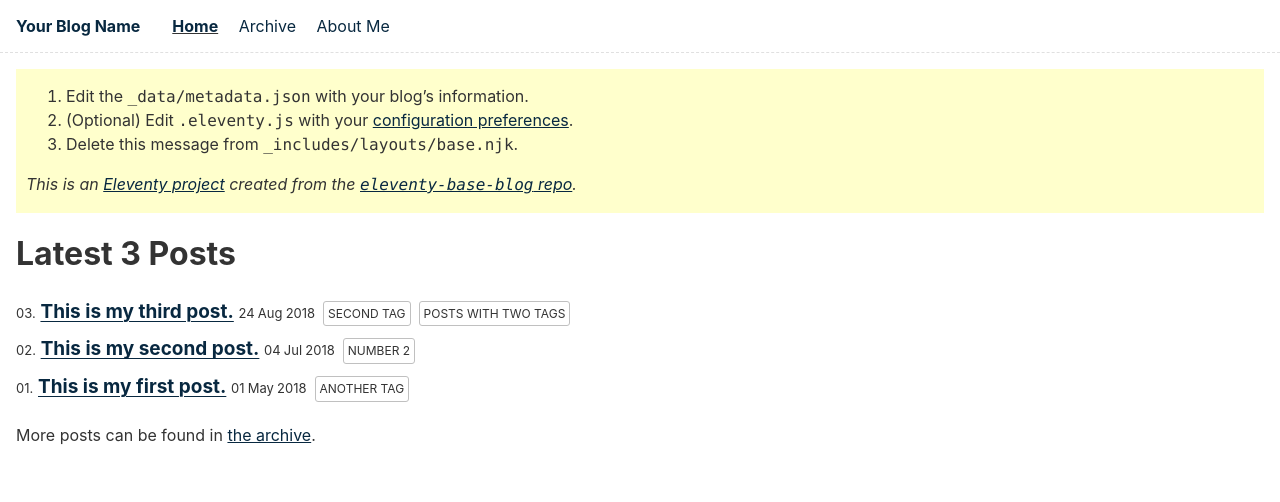
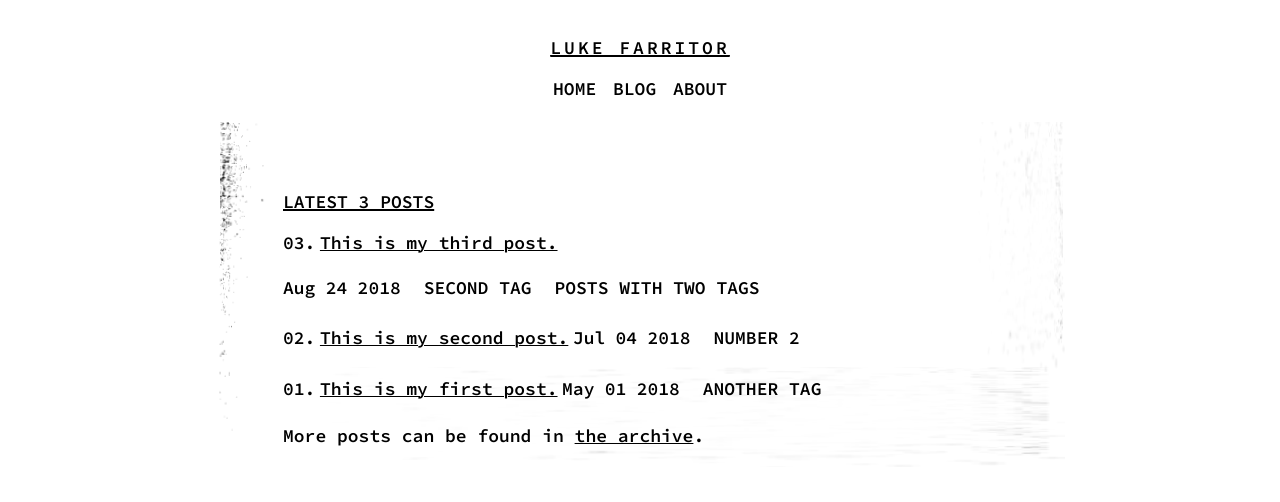
Before and after one commit to lukeboi/11ty-blog, an Eleventy site: page index.njk in a window 1280 px wide. Built offline with nearby package versions, Linux system fonts and the light colour scheme; Eleventy itself is replaced by a stand-in of ours; files that its build step writes are made by us from their sources.

Commit message:
created a blog

```diff
--- a/_data/metadata.json
+++ b/_data/metadata.json
@@ -1,5 +1,5 @@
 {
-  "title": "Your Blog Name",
+  "title": "Luke Farritor",
   "url": "https://example.com/",
   "language": "en",
   "description": "I am writing about my experiences as a naval navel-gazer.",
@@ -14,7 +14,7 @@
     "url": "https://example.com/feed/feed.json"
   },
   "author": {
-    "name": "Your Name Here",
+    "name": "Luke Farritor",
     "email": "youremailaddress@example.com",
     "url": "https://example.com/about-me/"
   }
--- a/_includes/layouts/base.njk
+++ b/_includes/layouts/base.njk
@@ -24,7 +24,7 @@
 
     <main{% if templateClass %} class="{{ templateClass }}"{% endif %}>
 
-      <!-- Delete this message -->
+      <!-- Delete this message
       <div class="warning">
         <ol>
           <li>Edit the <code>_data/metadata.json</code> with your blog’s information.</li>
--- a/_includes/postslist.njk
+++ b/_includes/postslist.njk
@@ -2,11 +2,13 @@
 {% for post in postslist | reverse %}
   <li class="postlist-item{% if post.url == url %} postlist-item-active{% endif %}">
     <a href="{{ post.url | url }}" class="postlist-link">{% if post.data.title %}{{ post.data.title }}{% else %}<code>{{ post.url }}</code>{% endif %}</a>
-    <time class="postlist-date" datetime="{{ post.date | htmlDateString }}">{{ post.date | readableDate }}</time>
-    {% for tag in post.data.tags | filterTagList %}
-      {% set tagUrl %}/tags/{{ tag | slug }}/{% endset %}
-      <a href="{{ tagUrl | url }}" class="post-tag">{{ tag }}</a>
-    {% endfor %}
+    <p class="postlist-info">
+      <time class="postlist-date" datetime="{{ post.date | htmlDateString }}">{{ post.date | readableDate }}</time>
+      {% for tag in post.data.tags | filterTagList %}
+        {% set tagUrl %}/tags/{{ tag | slug }}/{% endset %}
+        <a href="{{ tagUrl | url }}" class="post-tag">{{ tag }}</a>
+      {% endfor %}
+    </p>
   </li>
 {% endfor %}
 </ol>
--- a/about/index.md
+++ b/about/index.md
@@ -2,9 +2,24 @@
 layout: layouts/post.njk
 title: About Me
 templateClass: tmpl-post
+date: 2021-10-17
+hideDate: 1
+hideTitle: 1
 eleventyNavigation:
-  key: About Me
+  key: About
   order: 3
 ---
+![Photo of yours truly near Sea Otter Refuge Viewpoint in Big Sur](/img/big_sur_sea_outlook.jpg)
+# About Me
+Hi there! My name's Luke. Pleasure to meet you.
 
-I am a person that writes stuff.
+I'm an engineer with a focus in robotics, machine learning, embedded systems, and software engineering. Currently, I'm working for Marble Technologies, and in the past I've worked for Blue River Technology, Don't Panic Labs, and a number of other companies. In addition to my engineering work I also try to create various forms of art, and also enjoy music, golf and biking. I'm currently pursuing a bachelors in Computer Science with minors in math and business at the University of Nebraska-Lincoln, where I'm part of the [Raikes School](https://raikes.unl.edu).
+
+On this website you'll find an incomplete directory of my engineering and artistic work, as well as ramblings about whatever happens to cross my mind. Welcome, and please enjoy your stay!
+
+You can also find me on:
+[Twitter](https://twitter.com/LukeFarritor)
+[Instagram](https://www.instagram.com/lukeboi0/)
+[Linkedin](https://www.linkedin.com/in/luke-farritor)
+
+[Contact me](https://forms.gle/5epvGoQecKkQmkMC8)
--- a/archive.njk
+++ b/archive.njk
@@ -2,7 +2,7 @@
 layout: layouts/home.njk
 permalink: /posts/
 eleventyNavigation:
-  key: Archive
+  key: Blog
   order: 2
 ---
 
--- a/css/index.css
+++ b/css/index.css
@@ -1,3 +1,6 @@
+@import url('https://fonts.googleapis.com/css2?family=Source+Code+Pro:wght@600&display=swap');
+@import url('https://fonts.googleapis.com/css2?family=Exo:wght@900&display=swap');
+
 /* Colors */
 :root {
   --lightgray: #e0e0e0;
@@ -8,6 +11,56 @@
   --white: #fff;
 }
 
+/* Luke's stuff */
+h1, h2 {
+  font-size: 18px;
+  text-transform: uppercase;
+  text-decoration: underline;
+  text-decoration-thickness: 2px;
+}
+main {
+  max-width: 750px;
+  margin: 0 auto;
+  margin-top: 3rem;
+  position: relative;
+}
+main::before {
+  pointer-events: none;
+  /* width: 100px; */
+  height: calc(100% + 50px);
+  position: absolute;
+  background-color: rgba(255, 0, 0, 0.356);
+  display: block;
+  content: "";
+  color: transparent;
+  /* max-width: 820px; */
+  top: -50px;
+  left: -50px;
+  right: -50px;
+  background: url(../img/noise.png), url(../img/noise_2.png), url(../img/noise_2.png);
+  background-repeat: repeat-y, no-repeat, no-repeat;
+  background-size: auto, 100px 250px, 100% 100px;
+  background-position: left top, right top, right bottom;
+  /* border: 1px solid blue; */
+}
+main img {
+  width: 100%;
+  /* margin: 0;
+  max-width: 750px; */
+}
+time.fancydate {
+  font-family: 'Exo', sans-serif;
+  position: absolute;
+  font-size: 24px;
+  max-width: 100px;
+  text-align: center;
+  right: 50px;
+  top: -10px;
+
+  transform: rotate(-15deg);
+}
+
+
 /* Global stylesheet */
 * {
   box-sizing: border-box;
@@ -17,8 +70,11 @@ html,
 body {
   padding: 0;
   margin: 0;
-  font-family: -apple-system, system-ui, sans-serif;
-  color: var(--darkgray);
+  /* font-family: -apple-system, system-ui, sans-serif; */
+  font-family: 'Source Code Pro', monospace;
+  font-size: 18px;
+  /* color: var(--darkgray); */
+  color: black;
   background-color: var(--white);
 }
 p:last-child {
@@ -27,14 +83,16 @@ p:last-child {
 p,
 .tmpl-post li,
 img {
-  max-width: 37.5em; /* 600px /16 */
+  /*max-width: 37.5em; /* 600px /16 */
 }
 p,
 .tmpl-post li {
   line-height: 1.45;
 }
 a[href] {
-  color: var(--blue);
+  /* color: var(--blue); */
+  color: black;
+  /* background-color: #a4dbff; */
 }
 a[href]:visited {
   color: var(--navy);
@@ -46,7 +104,7 @@ main :first-child {
   margin-top: 0;
 }
 header {
-  border-bottom: 1px dashed var(--lightgray);
+  /* border-bottom: 1px dashed var(--lightgray); */
 }
 header:after {
   content: "";
@@ -120,33 +178,42 @@ code {
 }
 
 /* Header */
+header {
+  text-align: center;
+}
 .home {
-  padding: 0 1rem;
-  float: left;
-  margin: 1rem 0; /* 16px /16 */
-  font-size: 1em; /* 16px /16 */
+  /* padding: 0 1rem; */
+  /* float: left; */
+  /*margin: 1rem 0; /* 16px /16 */
+  margin-top: 2rem;
+  text-transform: uppercase;
+  /* font-size: 1em; /* 16px /16 */
+  letter-spacing: 3px;
+  font-size: 18px;
 }
 .home :link:not(:hover) {
-  text-decoration: none;
+  /* text-decoration: none; */
 }
 
 /* Nav */
 .nav {
   padding: 0;
   list-style: none;
-  float: left;
-  margin-left: 1em;
+  /* float: left; */
+  margin-left: .33em;
 }
 .nav-item {
   display: inline-block;
-  margin-right: 1em;
+  margin-right: .33em;
+  text-transform: uppercase;
+  background-color: white;
 }
 .nav-item a[href]:not(:hover) {
   text-decoration: none;
 }
 .nav-item-active {
-  font-weight: 700;
-  text-decoration: underline;
+  /* font-weight: 700; */
+  /* text-decoration: underline; */
 }
 
 /* Posts list */
@@ -159,7 +226,7 @@ code {
   flex-wrap: wrap;
   align-items: baseline;
   counter-increment: start-from -1;
-  line-height: 1.8;
+  /* line-height: 1.8; */
 }
 .postlist-item:before {
   display: inline-block;
@@ -170,8 +237,8 @@ code {
 }
 .postlist-date,
 .postlist-item:before {
-  font-size: 0.8125em; /* 13px /16 */
-  color: var(--darkgray);
+  /*font-size: 0.8125em; /* 13px /16 */
+  /* color: var(--darkgray); */
 }
 .postlist-date {
   word-spacing: -0.5px;
@@ -187,7 +254,7 @@ code {
   font-weight: bold;
 }
 .tmpl-home .postlist-link {
-  font-size: 1.1875em; /* 19px /16 */
+  /*font-size: 1.1875em; /* 19px /16 */
   font-weight: 700;
 }
 
@@ -198,18 +265,18 @@ code {
   align-items: center;
   justify-content: center;
   text-transform: uppercase;
-  font-size: 0.75em; /* 12px /16 */
-  padding: 0.08333333333333em 0.3333333333333em; /* 1px 4px /12 */
+  /* font-size: 0.75em; /* 12px /16 */
+  /* padding: 0.08333333333333em 0.3333333333333em; /* 1px 4px /12 */
   margin-left: 0.6666666666667em; /* 8px /12 */
-  margin-top: 0.5em; /* 6px /12 */
-  margin-bottom: 0.5em; /* 6px /12 */
-  color: var(--darkgray);
-  border: 1px solid var(--gray);
-  border-radius: 0.25em; /* 3px /12 */
+  /* margin-top: 0.5em; /* 6px /12 */
+  /* margin-bottom: 0.5em; /* 6px /12 */
+  /* color: var(--darkgray); */
+  /* border: 1px solid var(--gray); */
+  /* border-radius: 0.25em; /* 3px /12 */
   text-decoration: none;
   line-height: 1.8;
 }
-a[href].post-tag,
+/* a[href].post-tag,
 a[href].post-tag:visited {
   color: inherit;
 }
@@ -219,7 +286,7 @@ a[href].post-tag:focus {
 }
 .postlist-item > .post-tag {
   align-self: center;
-}
+} */
 
 /* Warning */
 .warning {
@@ -232,18 +299,19 @@ a[href].post-tag:focus {
 
 /* Direct Links / Markdown Headers */
 .direct-link {
-  font-family: sans-serif;
+  /* font-family: sans-serif; */
   text-decoration: none;
   font-style: normal;
   margin-left: .1em;
+  display: none;
 }
 a[href].direct-link,
 a[href].direct-link:visited {
-  color: transparent;
+  /* color: transparent; */
 }
 a[href].direct-link:focus,
 a[href].direct-link:focus:visited,
 :hover > a[href].direct-link,
 :hover > a[href].direct-link:visited {
-  color: #aaa;
+  /* color: #aaa; */
 }
```
Also changed, not shown: 404.md (+1 -1 lines), _includes/layouts/post.njk (+24 -8 lines), .eleventy.js, img/noise.png (added), img/noise_2.png (added), img/noise_old.png (added), 2 other files.
